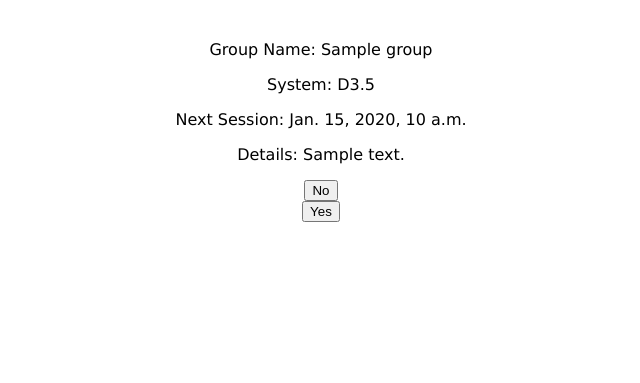
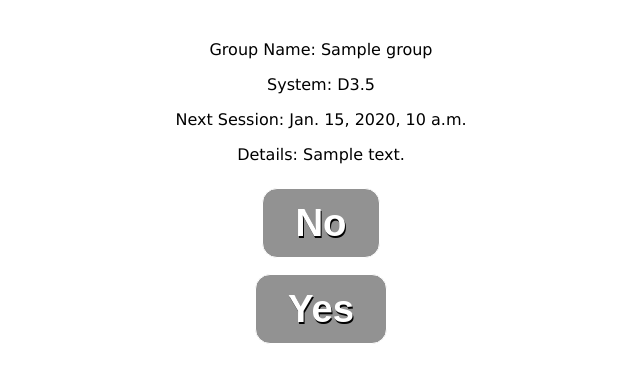
Before and after one commit to wesleystedman/tavern, a Django app: template main_app/templates/groups/lfg.html in a window 1280 px wide. Shown: the part 195-578 px from the top of the page, without its empty margins (319-959 px from the left). Run offline with Django 3.2, Linux system fonts and the light colour scheme; the template is opened without the code that fills it: values that come from a table or form of the project are taken from there, others are empty; tables that the repository leaves empty hold one stand-in row (values such as "Sample post").

Commit message:
Remainder of lfg implementation - user is sent a single group matching the requirements at random - no button reloads the page - add button styling to buttons

```diff
--- a/main_app/templates/groups/lfg.html
+++ b/main_app/templates/groups/lfg.html
@@ -9,18 +9,16 @@ yes/no buttons
 
 <h1>Find a Group</h1>
 
-{% for group in groups %}
 <p>Group Name: {{ group.group_name }}</p>
 <p>System: {{ group.system }}</p>
 <p>Next Session: {{ group.date }}</p>
 <p>Details: {{ group.details }}</p>
 
-    <button>No</button>
+<a href="" class="btn">No</a>
 <form action="{% url 'add_contender' %}" method="post">
     {% csrf_token %}
     <input type="hidden" name="group_id" value="{{ group.id }}">
-        <button type="submit">Yes</button>
+    <button type="submit" class="btn">Yes</button>
 </form>
-{% endfor %}
 
 {% endblock %}
--- a/main_app/views.py
+++ b/main_app/views.py
@@ -5,6 +5,7 @@ from .models import Group, Profile, System
 from django.contrib.auth import login
 from django.contrib.auth.decorators import login_required
 from django.contrib.auth.mixins import LoginRequiredMixin
+from random import choice
 from .forms import ProfileForm, ExtendedUserCreationForm
 
 
@@ -24,7 +25,8 @@ def lfg(request):
         profile = request.user.profile
         groups = Group.objects.filter(looking=True, system__in=profile.systems.all())
         groups = groups.exclude(players=profile).exclude(contenders=profile)
-        return render(request, 'groups/lfg.html', {'groups': groups})
+        group = choice(groups)
+        return render(request, 'groups/lfg.html', {'group': group})
     else:
         return redirect('landing') # TODO: make this a redirect to profile setup, OR always initialize a profile in signup
 
```
Lines whose indentation alone changed are shown as unchanged.
